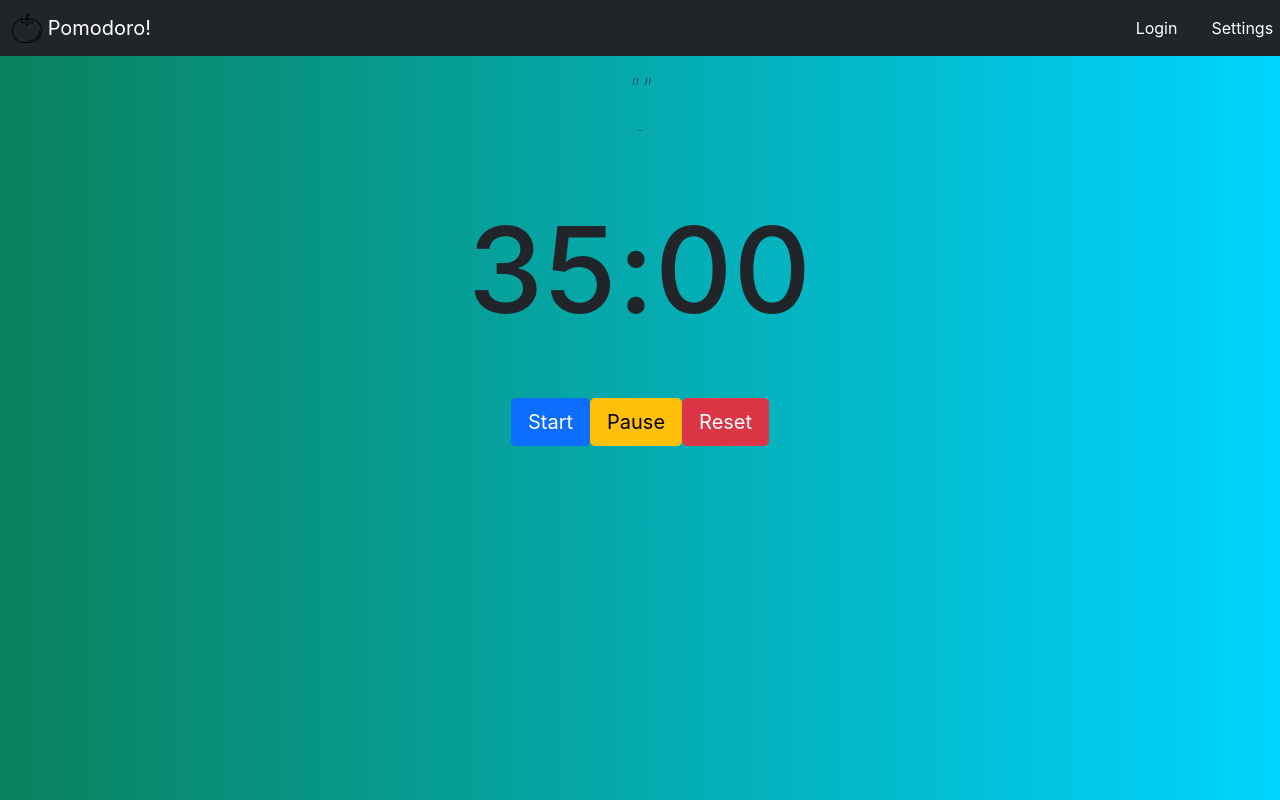
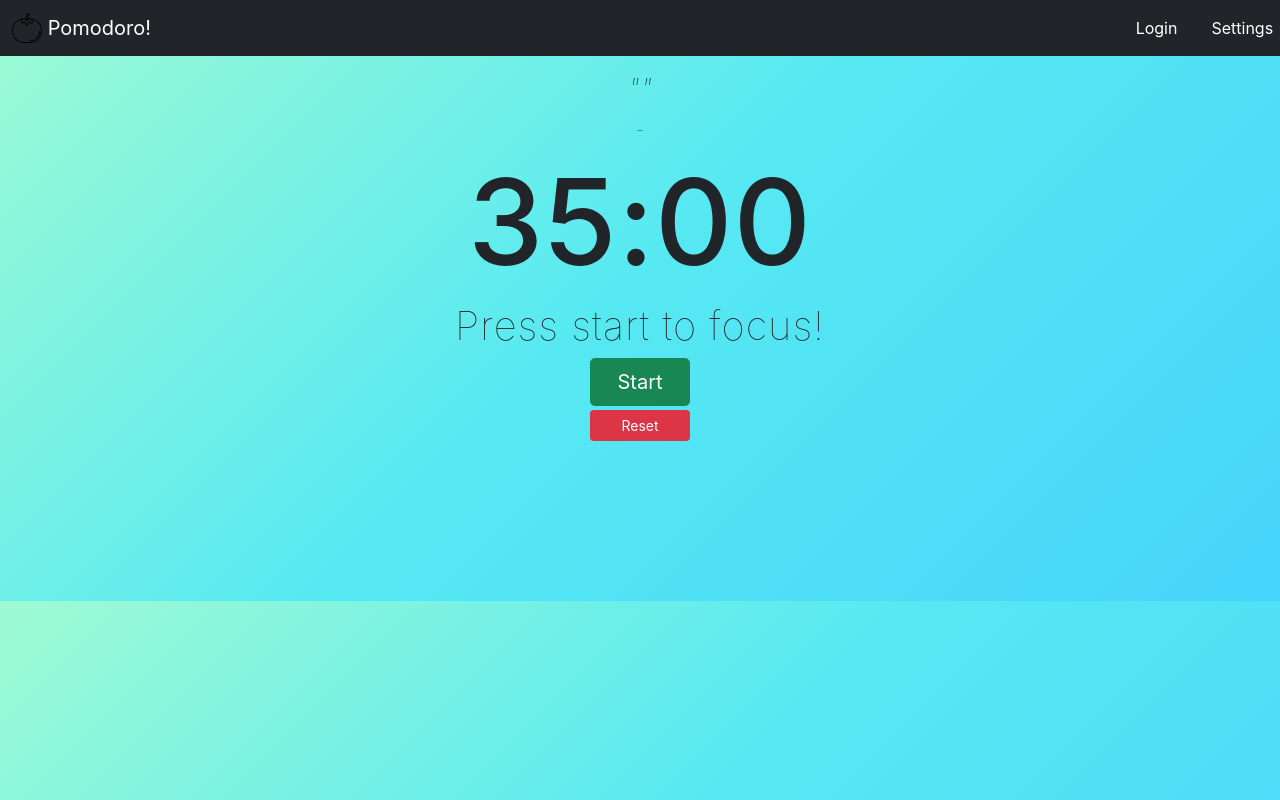
Before and after one commit to QuetzalTiago/pomodoro-timer, a React (Create React App) app: page / in a window 1280 px wide. Built offline with nearby package versions, Linux system fonts and the light colour scheme; no server answers.

Commit message:
added rest timer

```diff
--- a/src/App.js
+++ b/src/App.js
@@ -1,38 +1,42 @@
 import React, { Fragment, useEffect, useState } from "react";
 import Counter from "./components/Counter";
-import Settings from "./components/Settings";
 import Quote from "./components/Quote";
 import Header from "./components/Header";
 
 function App() {
   //intervalo en localStorage
-  let localStorageInterval = localStorage.getItem("localStorageInterval");
-  if (!localStorageInterval) {
-    localStorage.setItem("localStorageInterval", "2100");
+  let focusInterval = localStorage.getItem("focusInterval");
+  if (!focusInterval) {
+    localStorage.setItem("focusInterval", "2100");
+  }
+  let restInterval = localStorage.getItem("restInterval");
+  if (!restInterval) {
+    localStorage.setItem("restInterval", "600");
   }
 
   // state
-  const [interval, setInterval] = useState(
-    parseInt(localStorage.getItem("localStorageInterval"))
+  const [countdown, setCountdown] = useState(false);
+  const [restinterval, setRestInterval] = useState(
+    parseInt(localStorage.getItem("restInterval"))
   );
-  const [timeLeft, setTimeLeft] = useState(interval);
-  const [countdown, setCountdown] = useState(false);
+  const [focusinterval, setFocusInterval] = useState(
+    parseInt(localStorage.getItem("focusInterval"))
+  );
   const [quote, setQuote] = useState("");
 
-  //Disminuir contador
-  let count;
-  useEffect(() => {
-    count = setTimeout(() => {
-      if (countdown) {
-        setTimeLeft(timeLeft - 1);
-      }
-    }, 1000);
-    if (timeLeft === 0) {
-      let audio = new Audio("./goes-without-saying.mp3");
-      audio.play();
-      resetTimer();
-    }
-  }, [timeLeft, countdown]);
+  //Cambiar intervalo de focus
+  const changeFocusInterval = (seconds) => {
+    const minutes = seconds * 60;
+    setFocusInterval(minutes);
+    localStorage.setItem("focusInterval", minutes.toString());
+  };
+
+  //Cambiar intervalo de rest
+  const changeRestInterval = (seconds) => {
+    const minutes = seconds * 60;
+    setRestInterval(minutes);
+    localStorage.setItem("restInterval", minutes.toString());
+  };
 
   //Cargar frases
   useEffect(() => {
@@ -46,51 +50,25 @@ function App() {
       });
   }, []);
 
-  //Intervalo de tiempo
-  useEffect(() => {
-    setTimeLeft(parseInt(localStorage.getItem("localStorageInterval")));
-  }, [interval]);
-
-  //Parar contador
-  const stopTimer = () => {
-    clearTimeout(count);
-    setCountdown(false);
-  };
-
-  //Empezar contador
-  const startTimer = () => {
-    setCountdown(true);
-  };
-
-  //Resetear contador
-  const resetTimer = () => {
-    clearTimeout(count);
-    setCountdown(false);
-    setTimeLeft(interval);
-  };
-
-  //Cambiar intervalo
-  const changeInterval = (seconds) => {
-    const minutes = seconds * 60;
-    setInterval(minutes);
-    localStorage.setItem("localStorageInterval", minutes.toString());
-    stopTimer();
-  };
-
   return (
     <Fragment>
       <div className="container-fluid">
         <div className="row">
-          <Header changeInterval={changeInterval} interval={interval} />
+          <Header
+            changeFocusInterval={changeFocusInterval}
+            changeRestInterval={changeRestInterval}
+            focusinterval={focusinterval}
+            restinterval={restinterval}
+          />
         </div>
       </div>
       <div className="container">
         <Quote quote={quote} />
         <Counter
-          timeLeft={timeLeft}
-          startTimer={startTimer}
-          stopTimer={stopTimer}
-          resetTimer={resetTimer}
+          focusinterval={focusinterval}
+          restinterval={restinterval}
+          countdown={countdown}
+          setCountdown={setCountdown}
         />
       </div>
     </Fragment>
--- a/src/components/Counter.js
+++ b/src/components/Counter.js
@@ -1,6 +1,68 @@
-import React from "react";
+import React, { useState, useEffect } from "react";
 
-const Counter = ({ timeLeft, startTimer, stopTimer, resetTimer }) => {
+const Counter = ({ focusinterval, restinterval, countdown, setCountdown }) => {
+  //state
+  const [timeLeft, setTimeLeft] = useState(focusinterval);
+  const [rest, setRest] = useState(false);
+
+  useEffect(() => {
+    resetTimer();
+  }, [rest, setRest]);
+
+  //Disminuir contador
+  let count;
+  useEffect(() => {
+    count = setTimeout(() => {
+      if (countdown) {
+        setTimeLeft(timeLeft - 1);
+      }
+    }, 1000);
+    if (timeLeft === 0) {
+      let audio = new Audio("./goes-without-saying.mp3");
+      audio.play();
+      resetTimer();
+      if (rest) {
+        setRest(false);
+        console.log("rest off");
+      } else {
+        setRest(true);
+        console.log("rest on");
+      }
+    }
+  }, [timeLeft, countdown]);
+
+  //Intervalo de tiempo
+  useEffect(() => {
+    if (rest) {
+      setTimeLeft(parseInt(localStorage.getItem("restInterval")));
+    } else {
+      setTimeLeft(parseInt(localStorage.getItem("focusInterval")));
+    }
+    resetTimer();
+  }, [focusinterval, restinterval]);
+
+  //Parar contador
+  const stopTimer = () => {
+    clearTimeout(count);
+    setCountdown(false);
+  };
+
+  //Empezar contador
+  const startTimer = () => {
+    setCountdown(true);
+  };
+
+  //Resetear contador
+  const resetTimer = () => {
+    clearTimeout(count);
+    setCountdown(false);
+    if (rest) {
+      setTimeLeft(restinterval);
+    } else {
+      setTimeLeft(focusinterval);
+    }
+  };
+
   let minutes = Math.floor(timeLeft / 60);
   let seconds = timeLeft - minutes * 60;
   let rightZero = 0;
@@ -11,6 +73,18 @@ const Counter = ({ timeLeft, startTimer, stopTimer, resetTimer }) => {
   if (seconds >= 10 || seconds === 0) {
     leftZero = null;
   }
+
+  let textOne;
+  let textTwo;
+
+  if (rest) {
+    textOne = "Press start to rest!";
+    textTwo = "Rest easy for now";
+  } else {
+    textOne = "Press start to focus!";
+    textTwo = "Stay focused!";
+  }
+
   return (
     <div className="container text-center">
       <div className="row">
@@ -20,20 +94,32 @@ const Counter = ({ timeLeft, startTimer, stopTimer, resetTimer }) => {
             {seconds}
             {rightZero}
           </h1>
+          {countdown ? (
+            <h1 className="timer-header">{textTwo}</h1>
+          ) : (
+            <h1 className="timer-header">{textOne}</h1>
+          )}
+          {countdown ? (
+            <button
+              className="btn btn-warning btn-lg timer-btn"
+              onClick={() => stopTimer()}
+            >
+              Pause
+            </button>
+          ) : (
+            <button
+              className="btn btn-success btn-lg timer-btn"
+              onClick={() => startTimer()}
+            >
+              Start
+            </button>
+          )}
+        </div>
+      </div>
+      <div className="row">
+        <div className="col">
           <button
-            className="btn btn-primary btn-lg ml-2"
-            onClick={() => startTimer()}
-          >
-            Start
-          </button>
-          <button
-            className="btn btn-warning btn-lg"
-            onClick={() => stopTimer()}
-          >
-            Pause
-          </button>
-          <button
-            className="btn btn-danger btn-lg"
+            className="btn btn-danger btn-sm mt-1 timer-btn"
             onClick={() => resetTimer()}
           >
             Reset
--- a/src/components/Header.js
+++ b/src/components/Header.js
@@ -4,15 +4,16 @@ import Button from "react-bootstrap/Button";
 import Modal from "react-bootstrap/Modal";
 import Settings from "./Settings";
 
-const Header = ({ changeInterval, interval }) => {
+const Header = ({
+  changeFocusInterval,
+  changeRestInterval,
+  focusinterval,
+  restinterval,
+}) => {
   const [show, setShow] = useState(false);
 
   const handleClose = () => setShow(false);
   const handleShow = () => setShow(true);
-
-  const handleSave = () => {
-    handleClose();
-  };
 
   return (
     <Fragment>
@@ -41,7 +42,12 @@ const Header = ({ changeInterval, interval }) => {
         <Modal.Body>
           <div className="container">
             <div className="row">
-              <Settings changeInterval={changeInterval} interval={interval} />
+              <Settings
+                changeFocusInterval={changeFocusInterval}
+                changeRestInterval={changeRestInterval}
+                focusinterval={focusinterval}
+                restinterval={restinterval}
+              />
             </div>
           </div>
         </Modal.Body>
--- a/src/components/Settings.js
+++ b/src/components/Settings.js
@@ -1,12 +1,25 @@
 import React, { useState, useEffect } from "react";
 
-const Settings = ({ interval, changeInterval }) => {
-  const [focusValue, setFocusValue] = useState(interval / 60);
-  const [restValue, setRestValue] = useState();
+const Settings = ({
+  focusinterval,
+  restinterval,
+  changeFocusInterval,
+  changeRestInterval,
+}) => {
+  const [focusValue, setFocusValue] = useState(focusinterval / 60);
+  const [restValue, setRestValue] = useState(restinterval / 60);
 
   useEffect(() => {
-    changeInterval(focusValue);
-  }, [focusValue]);
+    if (focusValue >= 1) {
+      changeFocusInterval(focusValue);
+    }
+  }, [focusValue, changeFocusInterval]);
+
+  useEffect(() => {
+    if (restValue >= 1) {
+      changeRestInterval(restValue);
+    }
+  }, [restValue, changeRestInterval]);
 
   return (
     <div className="container">
@@ -16,7 +29,7 @@ const Settings = ({ interval, changeInterval }) => {
           <div className="input-group">
             <input
               onChange={(e) => {
-                setFocusValue(e.target.value);
+                setFocusValue(parseInt(e.target.value));
               }}
               type="number"
               className="form-control"
--- a/src/index.css
+++ b/src/index.css
@@ -4,21 +4,17 @@ body {
   font-family: -apple-system, BlinkMacSystemFont, "Segoe UI", "Roboto", "Oxygen",
     "Ubuntu", "Cantarell", "Fira Sans", "Droid Sans", "Helvetica Neue",
     sans-serif;
-  background: rgb(92, 86, 195);
-  background: linear-gradient(
-    90deg,
-    rgba(92, 86, 195, 1) 0%,
-    rgba(10, 129, 93, 1) 0%,
-    rgba(0, 212, 255, 1) 100%
+  background-image: linear-gradient(
+    -225deg,
+    #9efbd3 0%,
+    #57e9f2 48%,
+    #45d4fb 100%
   );
-  min-height: 100%;
-  padding-bottom: 5rem;
+  padding-bottom: 10rem;
 }
 
 h1 {
   text-align: center;
-  padding: 3rem 0;
-  text-transform: uppercase;
   letter-spacing: 1px;
 }
 
@@ -28,6 +24,10 @@ input {
   z-index: 1;
 }
 
+.timer-btn {
+  width: 100px;
+}
+
 .timer {
   font-size: 120px;
 }
@@ -35,6 +35,10 @@ input {
 .quote {
   font-weight: lighter;
   font-style: italic;
+}
+
+.timer-header {
+  font-weight: lighter;
 }
 
 .login {
```
